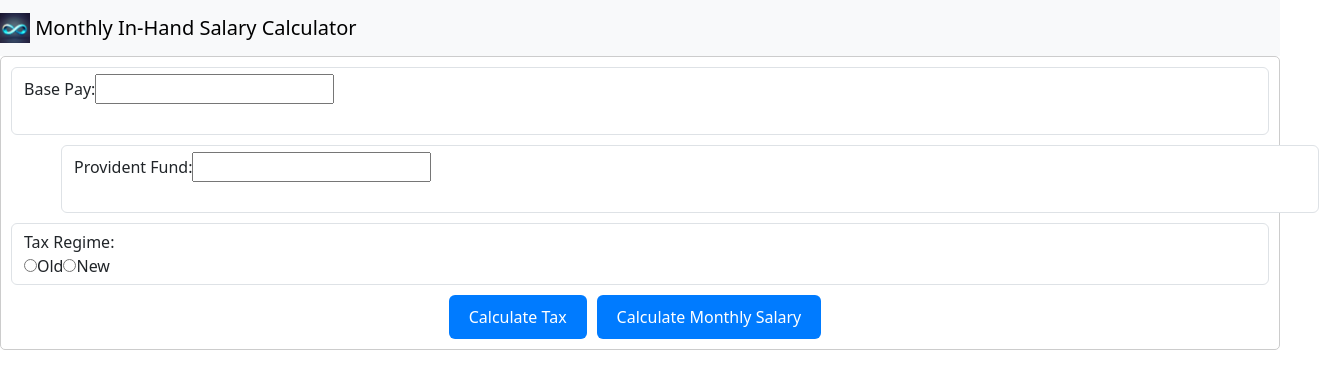
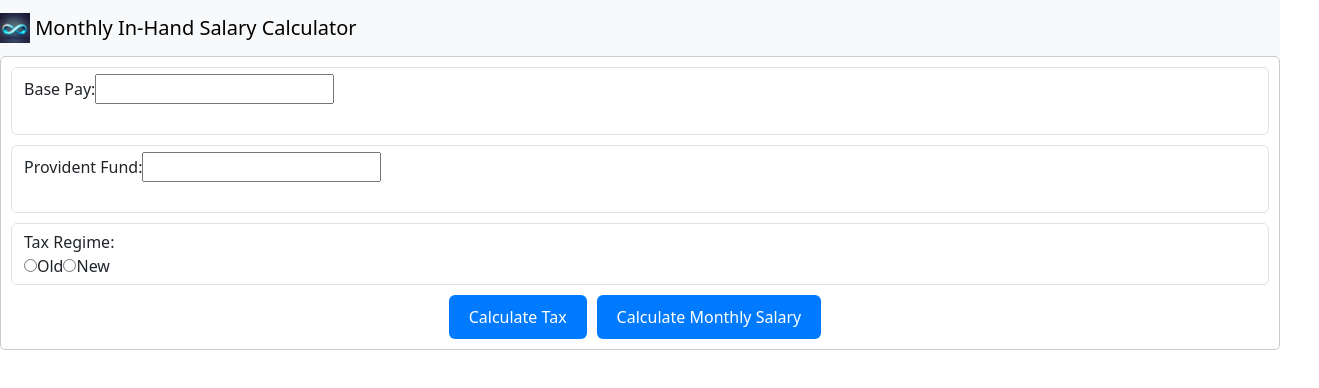
Before and after one commit to anantraghuvanshi/monthly-inhand-salary-calculator, an Angular app: page / in a window 1280 px wide. Shown: the top 388 px of the page, 1319 px wide, since content can reach past the window. Built offline with nearby package versions, Linux system fonts and the light colour scheme.

Commit message:
file update

```diff
--- a/src/app/salary-calculator-component/salary-calculator-component.css
+++ b/src/app/salary-calculator-component/salary-calculator-component.css
@@ -45,5 +45,5 @@
   margin-right: 10px;
 }
 .form-control:nth-child(2) {
-  margin-left: 50px;
+  margin-right: 50px;
 }
```
